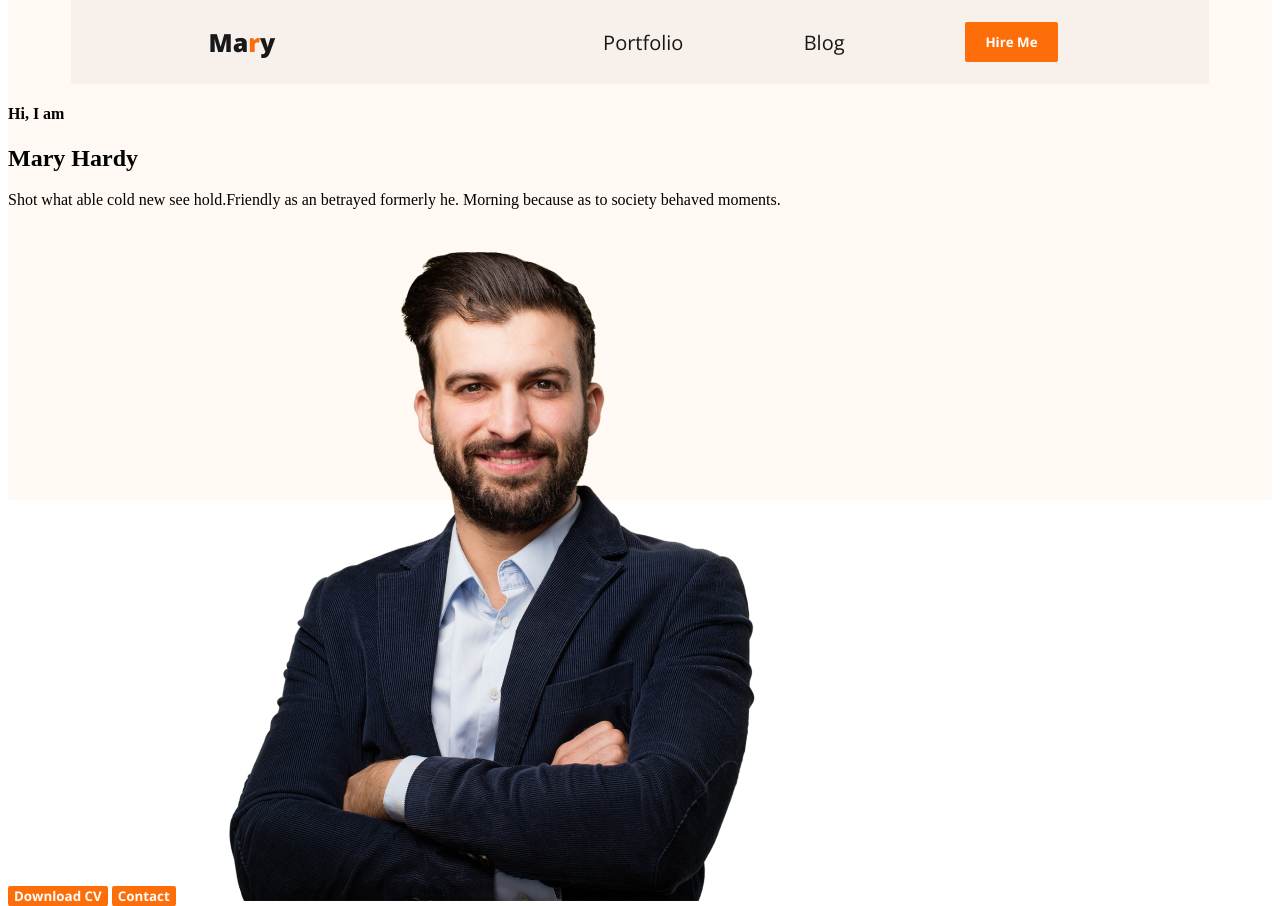
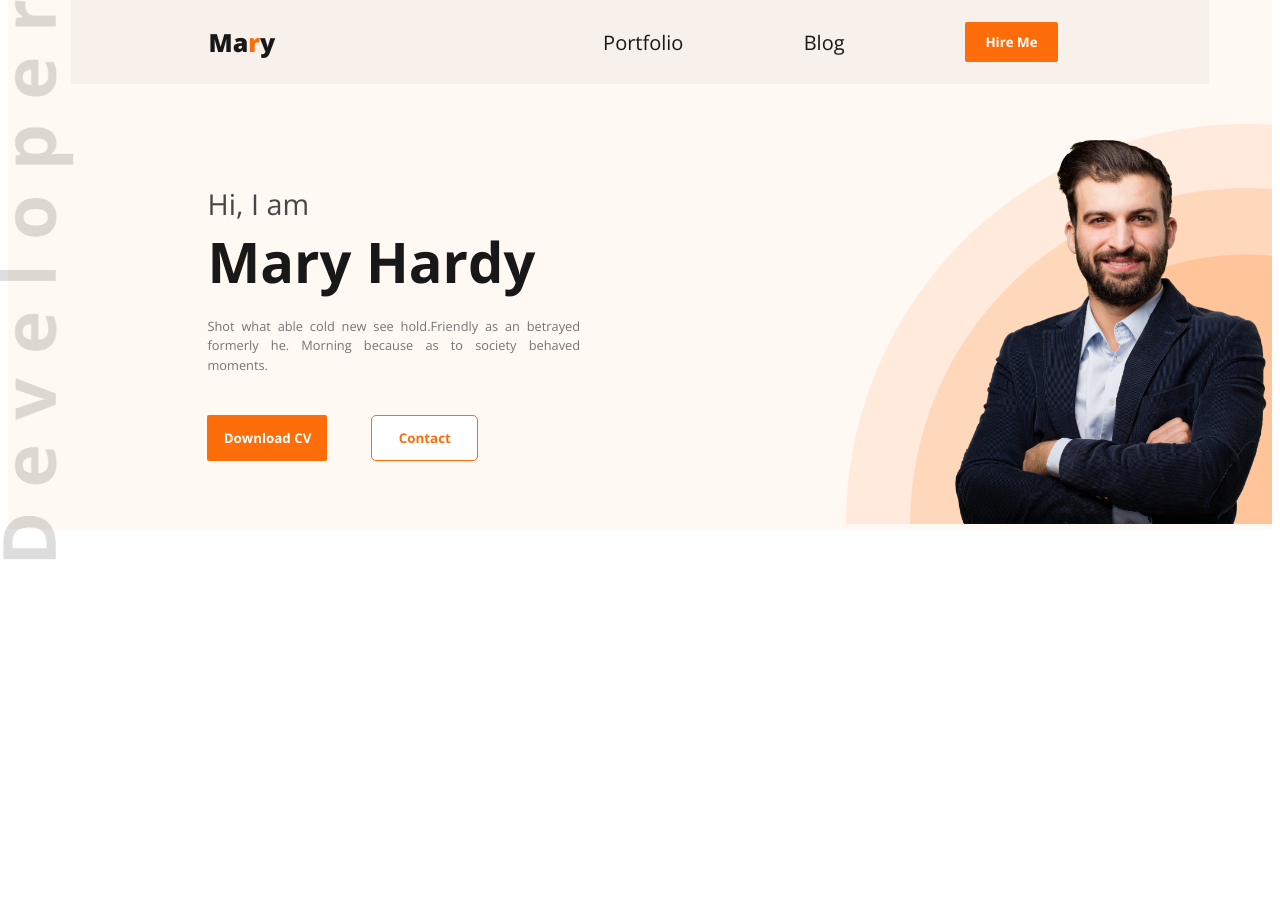
Before and after one commit to SarkarKeshob/developer_project, a plain HTML site: page index.html in a window 1280 px wide. After the commit the page ends 800 px from the top, so only its background shows below. Drawn offline with nearby package versions, Linux system fonts and the light colour scheme.

Commit message:
uploading the complete header

```diff
--- a/css/style.css
+++ b/css/style.css
@@ -73,58 +73,93 @@ nav{ display: flex;
         font-weight: 600;
         line-height: normal;
         font-family: 'Open Sans', sans-serif;
-    }
-    .button:hover{
-        width: 1em;
-        height: 4em;
+
     }
 
     /* header related codes */
     header{
         background-color: #FFF8F3;
-        height: 500px;
+        height: 529px;
+    }
+    .banner{
+      display: inline;
+      float: right;
     }
 
-/* #left{
-        background-image: url("/images/developer.png");
-        position: fixed;
-        top: 2%;
-        left: 2%;
-        background-repeat: no-repeat;
-        background-size: contain;
-        height: 400px;
-        width: 10%;
+    #seperate{
+        display: flex;
+        align-items: center;
+        justify-content: space-between;
+        margin-top: 2.5em;
     }
-    #middle button{
-        width:10em;
-        height: 2.5em;
+
+    #left{
+        height: 70%;
+        position: absolute;
+        top: 0;
+        left: 0;
+    }
+
+    #left img{
+        height: 100%;
+    }
+
+    #middle{
+        width: 35%;
+        line-height: 1.2em;
+    }
+
+
+    #middle h4{
+        color: #474747;
+        font-family: Open Sans;
+        font-size: 1.8em;
+        font-weight: 500;
+        margin-top: 2%;
+    }
+
+    #middle h1{
+        color: #181818;
+        font-family: Open Sans;
+        font-size: 3.5em;
+        font-weight: 700;
+        margin-top: 1%;
+    }
+
+    #middle p{
+        color: #757575;
+        font-family: Open Sans;
+        font-size: .8em;
+        font-weight: 400;
+        text-align: justify;
+    }
+
+    #button{
+        margin-top: 2.5em;
+    }
+
+    #button #download{
+        width: 9em;
+        height: 3.5em;
+        margin-right: 3em;
+    }
+    #button #contact{
+        width: 8em;
+        height: 3.5em;
+        background-color:  white;
+        border-radius: 5px;
+        border: 1px solid #FD6E0A;
+        color: #FD6E0A;
 
     }
-    #middle{
-        width: 50%;
-        margin: 0 auto;
+
+    #right{
+        background-image: url("/images/header_bg.png");
+        background-size: cover;
+        width: 40%;
         display: flex;
+        justify-content: end;
     }
-
-#down h4{
-        color:#474747;
-        font-size: 25px;
-}
-
-#down h1{
-        font-size: 45px;
-        color: #181818;
-}
-#down p{
-        width: 70%;
-        color: #757575;
-}
-
-#hardy{
-        width: 100%;
-        height: auto;
-}
-#right{ width: 30%;
-        display: flex;
-        align-items: center;
-} */
+    #hardy{
+        height: 400px;
+    }
--- a/index.html
+++ b/index.html
@@ -28,9 +28,12 @@
         <section id="down">
 
 
-
-
-
+            <div class="banner">
+                <div id="left">
+                    <img src="images/developer.png" alt="">
+                </div>
+                <div id="seperate">
+                    <div id="middle">
                         <h4>
                             Hi, I am
                         </h4>
@@ -40,13 +43,19 @@
                         <p>
                             Shot what able cold new see hold.Friendly as an betrayed formerly he. Morning because as to society behaved moments.
                         </p>
-                    <button class="button">Download CV</button>
-                    <button class="button"> Contact</button>
+                        <div id="button">
+                            <button id="download"  class="button" >Download CV</button>
+                        <button id="contact" class="button" > Contact</button>
+                        </div>
+                    </div>
+
+                    <div id="right">
+                        <img id="hardy" src="/images/hardy.png" alt="Tom Hardy">
+                    </div>
+                </div>
 
 
-
-
-            <img id="hardy" src="/images/hardy.png" alt="Tom Hardy">
+            </div>
         </section>
 
     </header>
```
Lines whose indentation alone changed are shown as unchanged.
